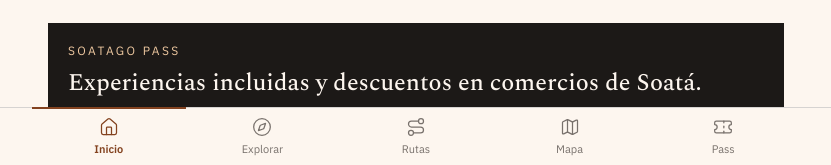
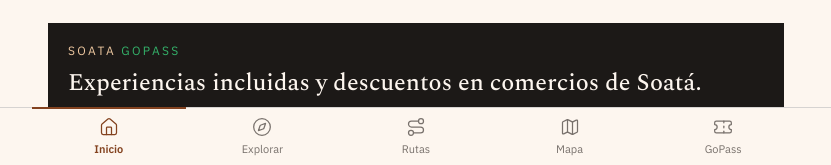
Before and after one commit to gordotechwebsite-dot/SoataGo, a React (Vite) app: page / in a window 1280 px wide. Shown: the part 635-800 px from the top of the page, without its empty margins (224-1055 px from the left). Built offline with nearby package versions, Linux system fonts and the light colour scheme; no server answers.

Commit message:
feat: renombrar el pase a Soata GoPass con GoPass en verde dinero
Co-Authored-By: loptipdavid@gmail.com <gordotechwebsite@gmail.com>

```diff
--- a/src/components/Layout.tsx
+++ b/src/components/Layout.tsx
@@ -7,7 +7,7 @@ const NAV = [
   { to: '/explorar', label: 'Explorar', icon: Compass },
   { to: '/rutas', label: 'Rutas', icon: RouteIcon },
   { to: '/mapa', label: 'Mapa', icon: Map },
-  { to: '/pass', label: 'Pass', icon: Ticket },
+  { to: '/pass', label: 'GoPass', icon: Ticket },
 ]
 
 export default function Layout() {
--- a/src/data/places.ts
+++ b/src/data/places.ts
@@ -191,7 +191,7 @@ export const PLACES: Place[] = [
     lat: 6.33193,
     lng: -72.68074,
     duration: 'Medio día',
-    passBenefit: 'Descuento en la entrada con SoataGo Pass (por confirmar con el aliado).',
+    passBenefit: 'Descuento en la entrada con Soata GoPass (por confirmar con el aliado).',
     pendingVerification: true,
   },
   {
@@ -208,7 +208,7 @@ export const PLACES: Place[] = [
     lng: -72.6805,
     approx: true,
     duration: '2 h',
-    passBenefit: 'Incluida en el SoataGo Pass Dátil.',
+    passBenefit: 'Incluida en el Soata GoPass Dátil.',
     pendingVerification: true,
   },
   {
@@ -225,7 +225,7 @@ export const PLACES: Place[] = [
     lng: -72.6865,
     approx: true,
     duration: '3 h',
-    passBenefit: 'Incluida en el SoataGo Pass Dátil.',
+    passBenefit: 'Incluida en el Soata GoPass Dátil.',
     pendingVerification: true,
   },
   {
@@ -242,7 +242,7 @@ export const PLACES: Place[] = [
     lng: -72.69,
     approx: true,
     duration: 'Medio día',
-    passBenefit: '15% de descuento con SoataGo Pass.',
+    passBenefit: '15% de descuento con Soata GoPass.',
     pendingVerification: true,
   },
   {
--- a/src/pages/Home.tsx
+++ b/src/pages/Home.tsx
@@ -37,7 +37,7 @@ export default function Home() {
       </section>
 
       <section className="mx-4 mt-6 bg-stone-900 p-5 text-datil-50">
-        <p className="text-xs uppercase tracking-[0.2em] text-datil-200">SoataGo Pass</p>
+        <p className="text-xs uppercase tracking-[0.2em] text-datil-200">Soata <span className="text-dinero-light">GoPass</span></p>
         <p className="mt-2 font-serif text-2xl leading-snug">Experiencias incluidas y descuentos en comercios de Soatá.</p>
         <Link to="/pass" className="mt-4 inline-block text-sm font-medium text-sky-300">
           Ver planes
--- a/src/pages/Pass.tsx
+++ b/src/pages/Pass.tsx
@@ -70,7 +70,7 @@ export default function Pass() {
 
   return (
     <div className="px-4 py-5">
-      <h1 className="font-serif text-3xl font-semibold text-stone-900">SoataGo Pass</h1>
+      <h1 className="font-serif text-3xl font-semibold text-stone-900">Soata <span className="text-dinero">GoPass</span></h1>
       <p className="mt-1 text-sm text-stone-600">Experiencias incluidas y descuentos en comercios de Soatá.</p>
 
       {pass ? (
--- a/src/pages/PlaceDetail.tsx
+++ b/src/pages/PlaceDetail.tsx
@@ -57,7 +57,7 @@ export default function PlaceDetail() {
 
         {place.passBenefit && (
           <Link to="/pass" className="mt-5 block border-l-4 border-datil-700 bg-white py-3 pl-4 pr-3 text-stone-900">
-            <p className="text-[11px] font-semibold uppercase tracking-wider text-datil-700">Con SoataGo Pass</p>
+            <p className="text-[11px] font-semibold uppercase tracking-wider text-datil-700">Con Soata <span className="text-dinero">GoPass</span></p>
             <p className="mt-1 text-sm">{place.passBenefit}</p>
           </Link>
         )}
--- a/tailwind.config.js
+++ b/tailwind.config.js
@@ -5,6 +5,7 @@ export default {
     extend: {
       colors: {
         datil: { 50: '#fdf6ef', 100: '#f8e6d2', 200: '#efc9a1', 400: '#d98d4f', 500: '#c46f2f', 600: '#a65724', 700: '#83421f', 900: '#3f2112' },
+        dinero: { DEFAULT: '#118c4f', light: '#34b36b' },
         palma: { 50: '#eff8f1', 100: '#d8eedc', 500: '#2f8a4c', 600: '#23703c', 700: '#1d5932', 900: '#0f2e1a' },
       },
       fontFamily: {
```
